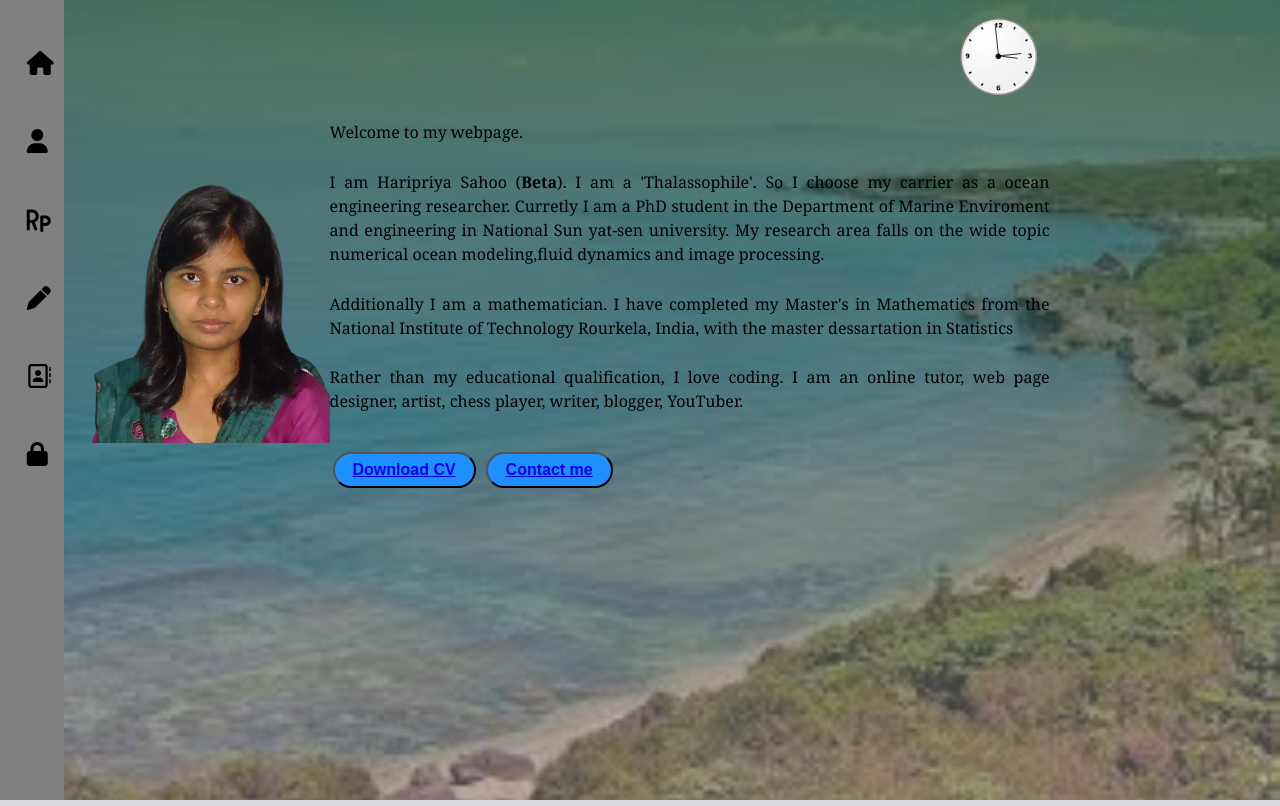
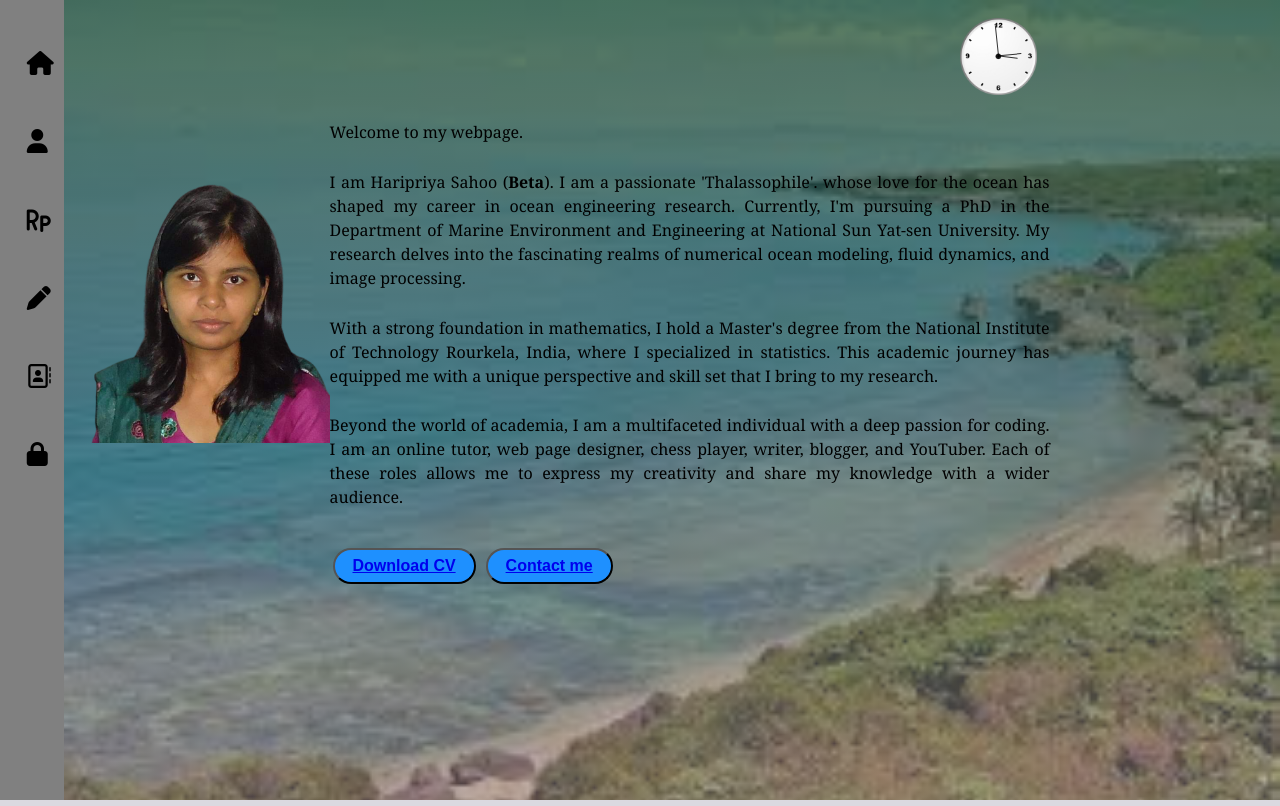
Before and after one commit to haripriyasahoo/beta, a plain HTML site: page index.html in a window 1280 px wide. Shown: the top 806 px of the page. Drawn offline with Linux system fonts and the light colour scheme.

Commit message:
Update index.html

```diff
--- a/index.html
+++ b/index.html
@@ -40,12 +40,17 @@
                 <div class="hello">
                 <!---<h1>Who am I</h1>--->
                 <p>Welcome to my webpage.</p>
-                <p> I am Haripriya Sahoo (<b>Beta</b>). I am a 'Thalassophile'. So I choose my carrier as a ocean engineering researcher. Curretly I am a PhD student
-                in the Department of Marine Enviroment and engineering in National Sun yat-sen university. My research area falls on the wide topic numerical ocean modeling,fluid dynamics and image processing. </p>
-                <p>Additionally I am a mathematician. I have completed my Master's in Mathematics from the National Institute of Technology Rourkela, India, with the master dessartation in Statistics </p>
-                <p>Rather than my educational qualification, I love coding. I am an online tutor, web page designer, artist, chess player, writer, blogger, YouTuber. </p>
+                <p> I am Haripriya Sahoo (<b>Beta</b>). I am a passionate 'Thalassophile'. whose love for the ocean has shaped my career in ocean engineering research. Currently, I'm pursuing a PhD in the Department of Marine Environment and Engineering at National Sun Yat-sen University. My research delves into the fascinating realms of numerical ocean modeling, fluid dynamics, and image processing. </p>
+                <p>With a strong foundation in mathematics, I hold a Master's degree from the National Institute of Technology Rourkela, India, where I specialized in statistics. This academic journey has equipped me with a unique perspective and skill set that I bring to my research. </p>
+                <p>Beyond the world of academia, I am a multifaceted individual with a deep passion for coding. I am an online tutor, web page designer, chess player, writer, blogger, and YouTuber. Each of these roles allows me to express my creativity and share my knowledge with a wider audience.
+          </p>
 
-                   </div>
+
+
+
+
+
+         </div>
 
                   <div class="buttons">
 
```
